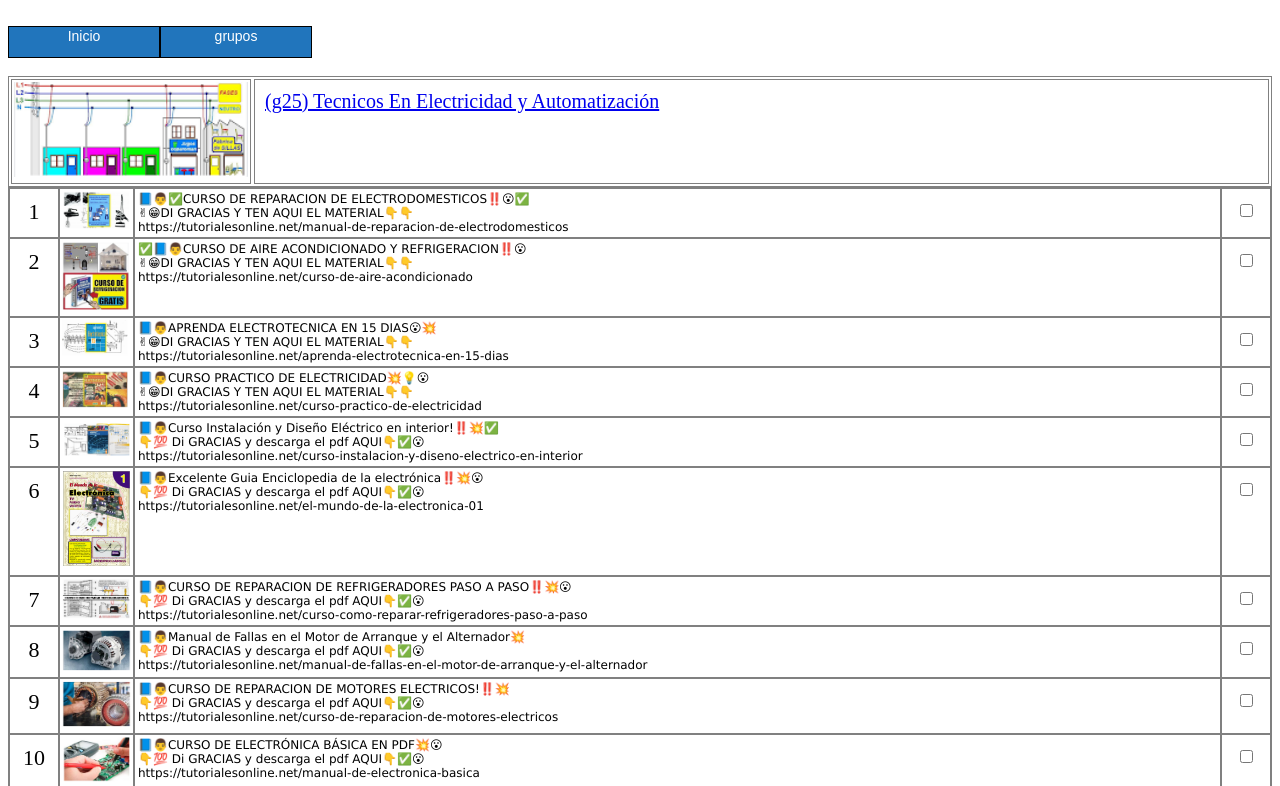
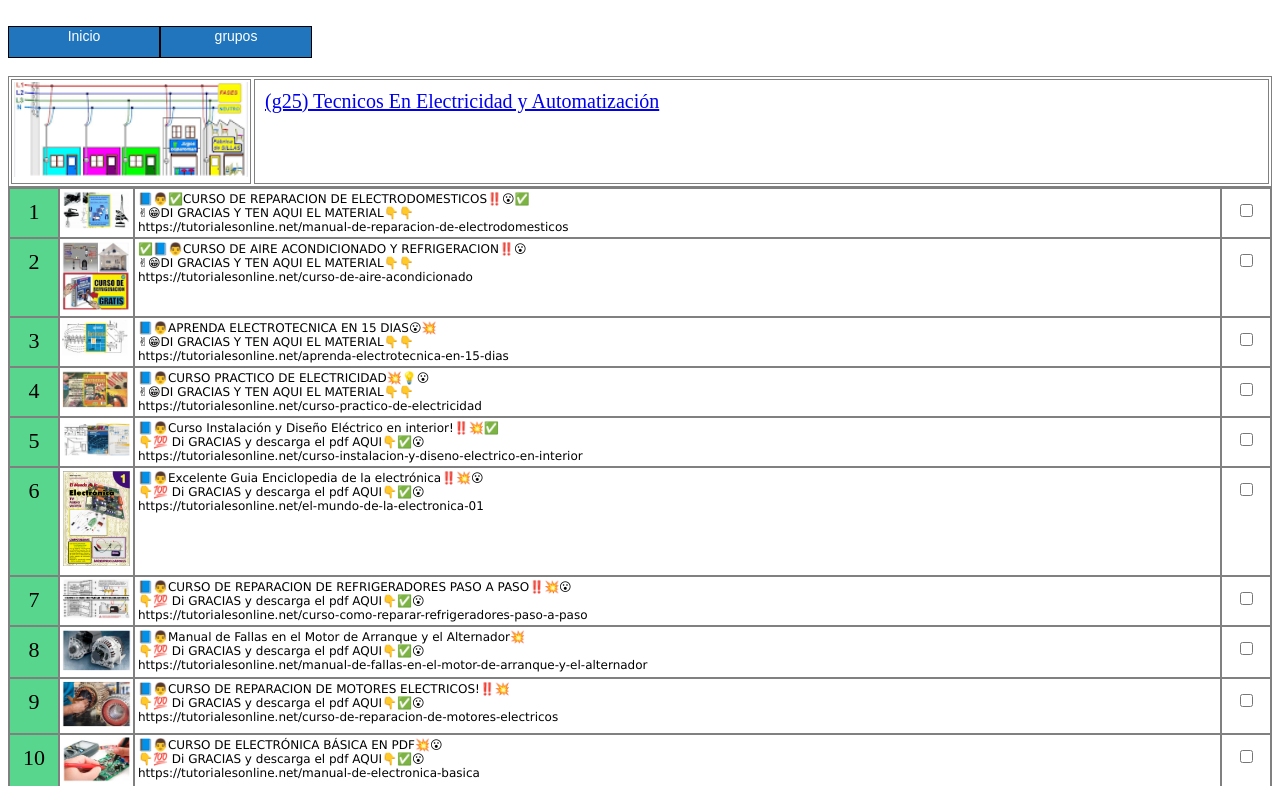
Before and after one commit to gve123/t1, a plain HTML site: page g25.html in a window 1280 px wide. Shown: the top 786 px of the page. Drawn offline with Linux system fonts and the light colour scheme.

Commit message:
Update g25.html

```diff
--- a/g25.html
+++ b/g25.html
@@ -7,7 +7,7 @@
     <meta name="viewport" content="width=device-width, initial-scale=1.0">
     <meta http-equiv="X-UA-Compatible" content="ie=edge">
 	<link rel="stylesheet" type="text/css" href="st/st2.css" media="screen" />
-	<link rel="stylesheet" type="text/css" href="st/eb.css" media="screen" />
+	<link rel="stylesheet" type="text/css" href="st/t.css" media="screen" />
 
     <title>g25</title>
 
```
